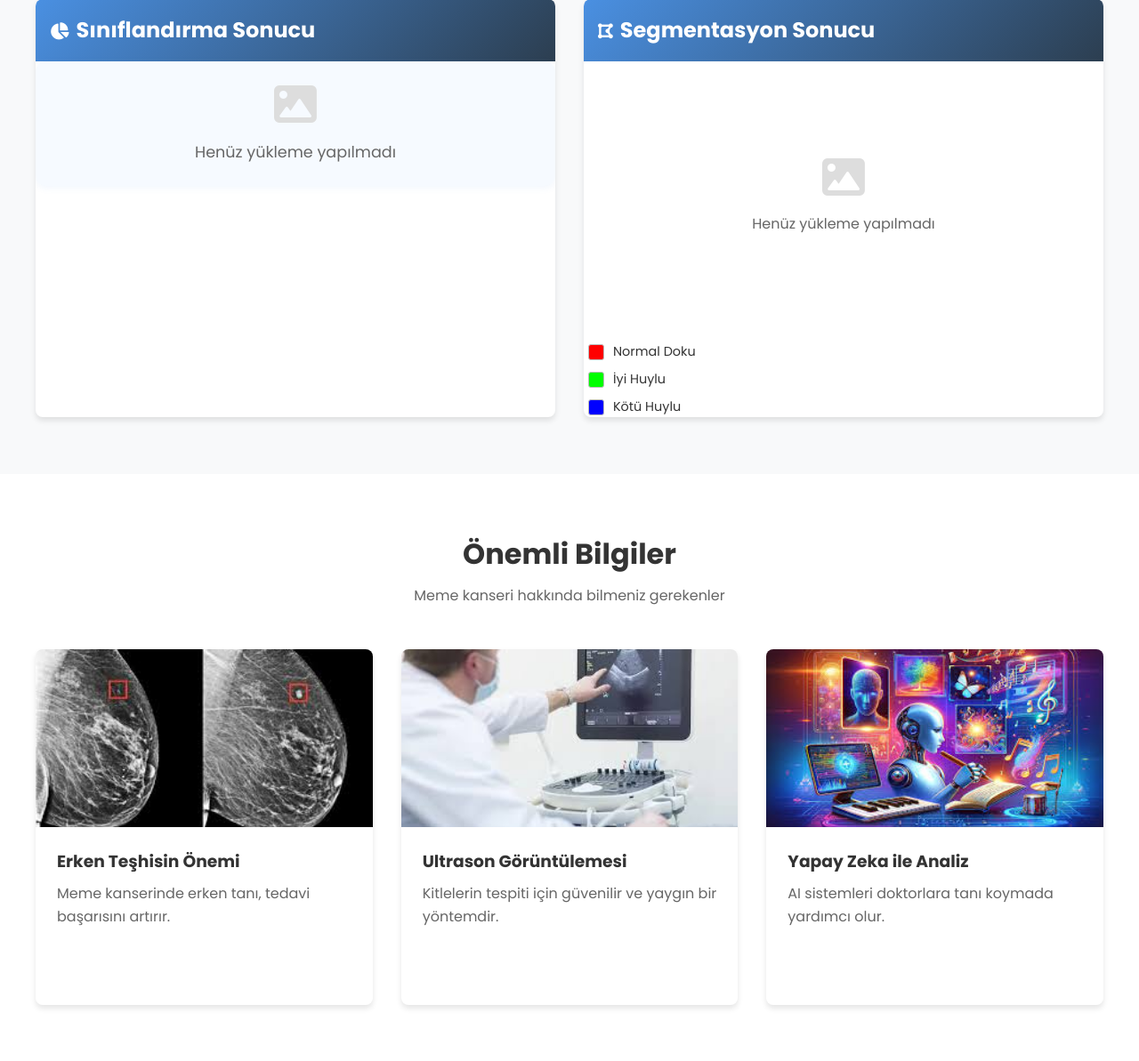
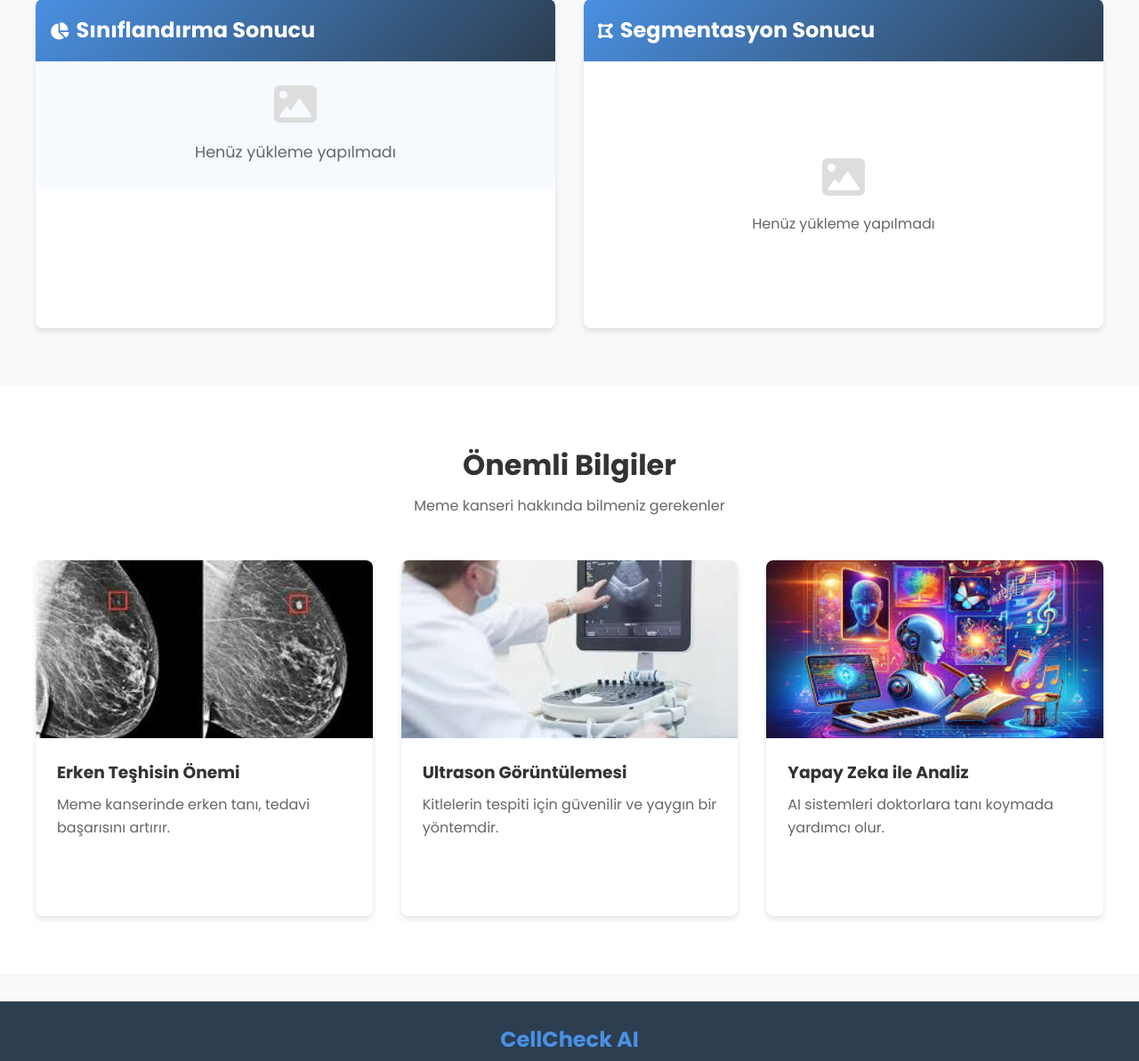
Before and after one commit to memollizm/Breast-Cancer-Detection, a Flask app: template templates/index.html in a window 1280 px wide. Shown: the part 1268-2461 px from the top of the page at 89% size. Run offline with Flask 2, Linux system fonts and the light colour scheme; the template is opened without the code that fills it, so the values that code supplies are empty.

Commit message:
Ana sayfa düzenlendi

```diff
--- a/templates/index.html
+++ b/templates/index.html
@@ -114,20 +114,6 @@
                     </div>
                 </div>
                 <div class="result-footer">
-                    <div class="legend">
-                        <div class="legend-item">
-                            <span class="legend-color" style="background-color: #FF0000;"></span>
-                            <span>Normal Doku</span>
-                        </div>
-                        <div class="legend-item">
-                            <span class="legend-color" style="background-color: #00FF00;"></span>
-                            <span>İyi Huylu</span>
-                        </div>
-                        <div class="legend-item">
-                            <span class="legend-color" style="background-color: #0000FF;"></span>
-                            <span>Kötü Huylu</span>
-                        </div>
-                    </div>
                 </div>
             </div>
         </div>
```
